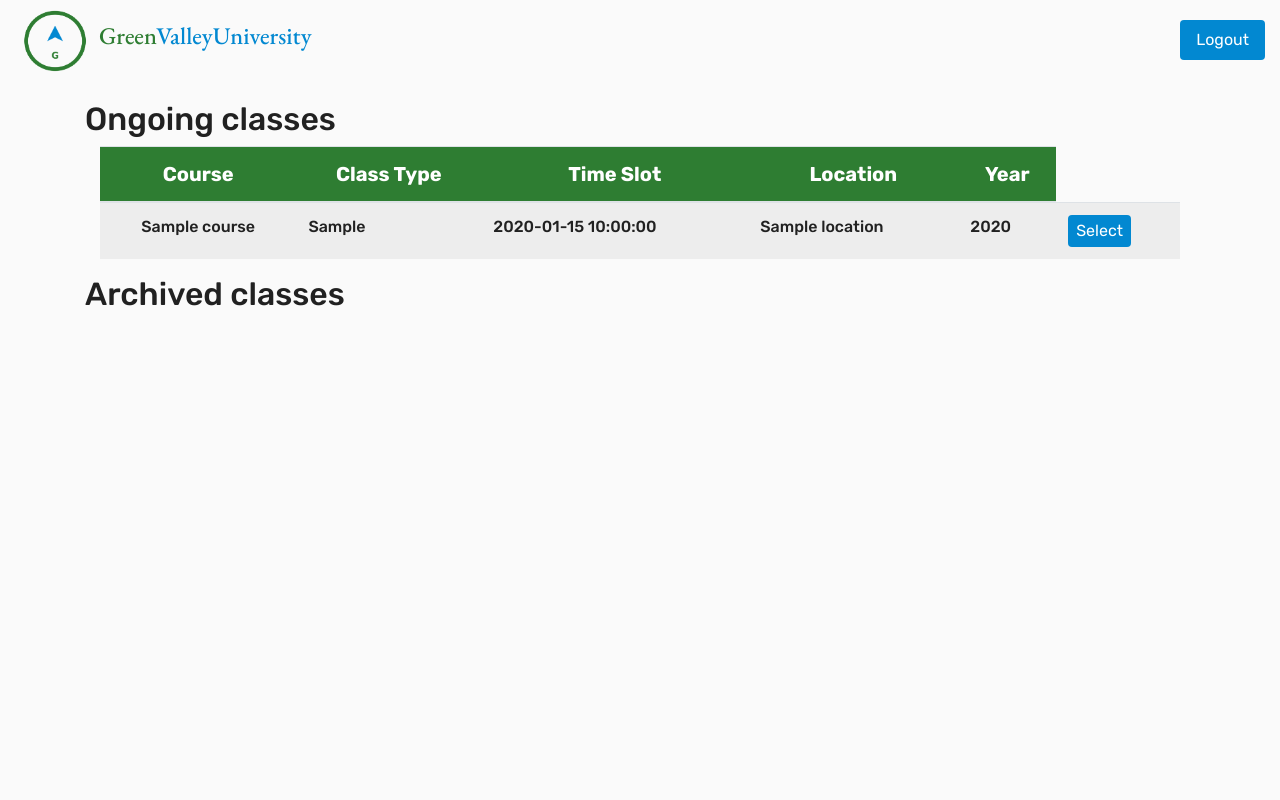
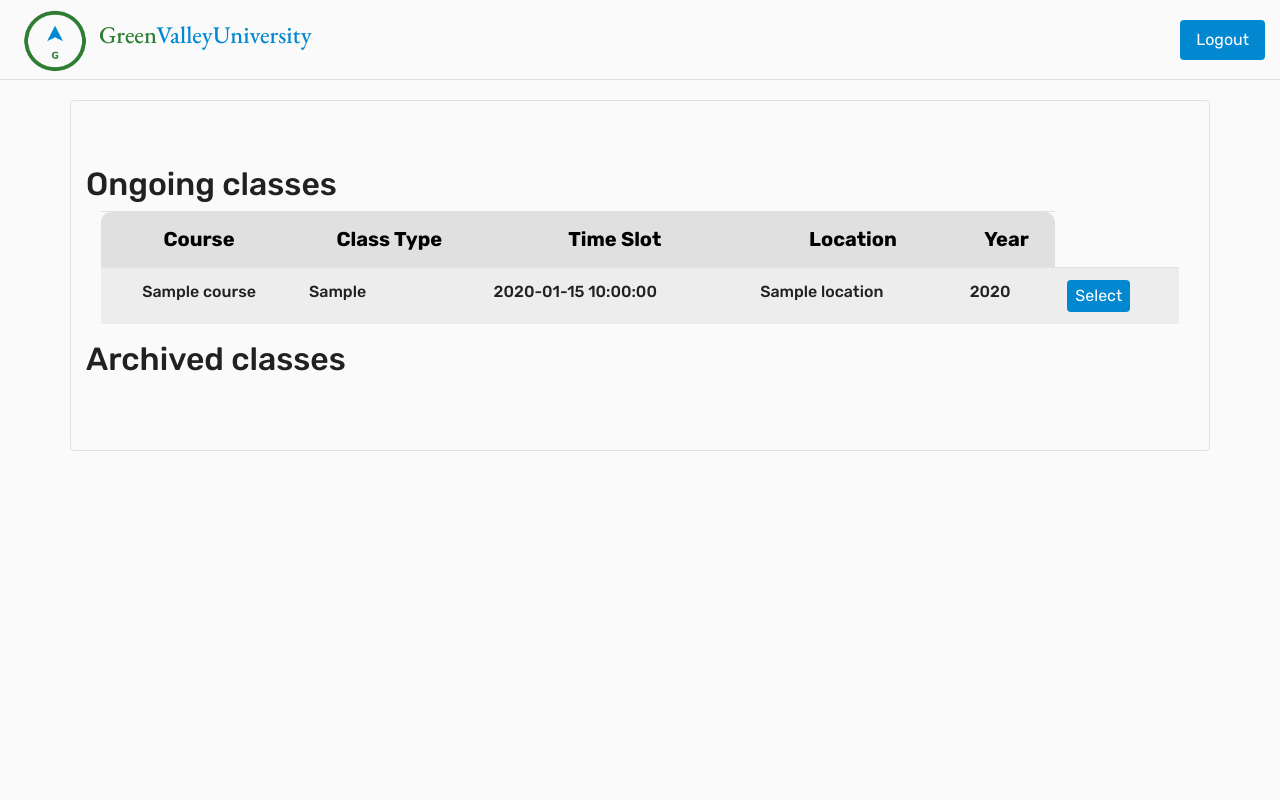
Before and after one commit to Quicco/CS50-Final-Project, a Flask app: template flaskr/templates/course_class/homepage.html in a window 1280 px wide. Run offline with Flask 3, Linux system fonts and the light colour scheme; the template is opened without the code that fills it: most values are stand-ins (such as "Sample title", 1, 10 or a date in 2020).

Commit message:
Update the styling of the header and student table

```diff
--- a/flaskr/static/styles/style.css
+++ b/flaskr/static/styles/style.css
@@ -8,7 +8,7 @@
   --bcg-clr: #FAFAFA;
 
   --color: #212121;
-  --border-clr: #BDBDBD;
+  --border-clr: #e0e0e0;
 
   --logo-ff: "EB Garamond"
 }
@@ -34,6 +34,7 @@ header {
   display: flex;
   justify-content: space-between;
   align-items: center;
+  border-bottom: 1px solid var(--border-clr);
 }
 
 .logo-container {
@@ -75,8 +76,11 @@ input[type="submit"]:hover {
 
 /* --- Main Page Styling ---*/
 main {
+  border: 1px solid var(--border-clr);
+  border-radius: 4px;
+  padding: 4rem;
   margin-top: 20px;
-  max-width: 80%;
+  max-width: 100%;
 }
 
 ul {
@@ -84,15 +88,19 @@ ul {
 }
 
 /* --- Table styling --- */
-table {
-  width: 100%;
-  border-collapse: collapse;
+
+th:first-child {
+  border-top-left-radius: 10px;
+}
+th:last-child {
+  border-top-right-radius: 10px;
 }
 
 thead {
-  background-color: var(--main-clr);
+  background-color: var(--border-clr);
+  border-radius: 10px;
   font-size: 1.25rem;
-  color: #fff;
+  color: #000;
   text-align: center;
   vertical-align: center;
   width: 100%;
@@ -112,6 +120,11 @@ tr {
   padding: .25rem .5rem;
 }
 /* --- Students List Page --- */
+.back-btn {
+  margin-top: 2rem;
+  margin-left: 10rem;
+}
+
 .add-btn {
   border: none;
   background-color: var(--main-clr);
@@ -145,6 +158,7 @@ tr {
 
 #advance-btn {
   background: none;
-  border: 1px solid var(--color);
+  border: 1px solid var(--border-clr);
+  border-radius: 0px;
   color: var(--color);
 }
```
